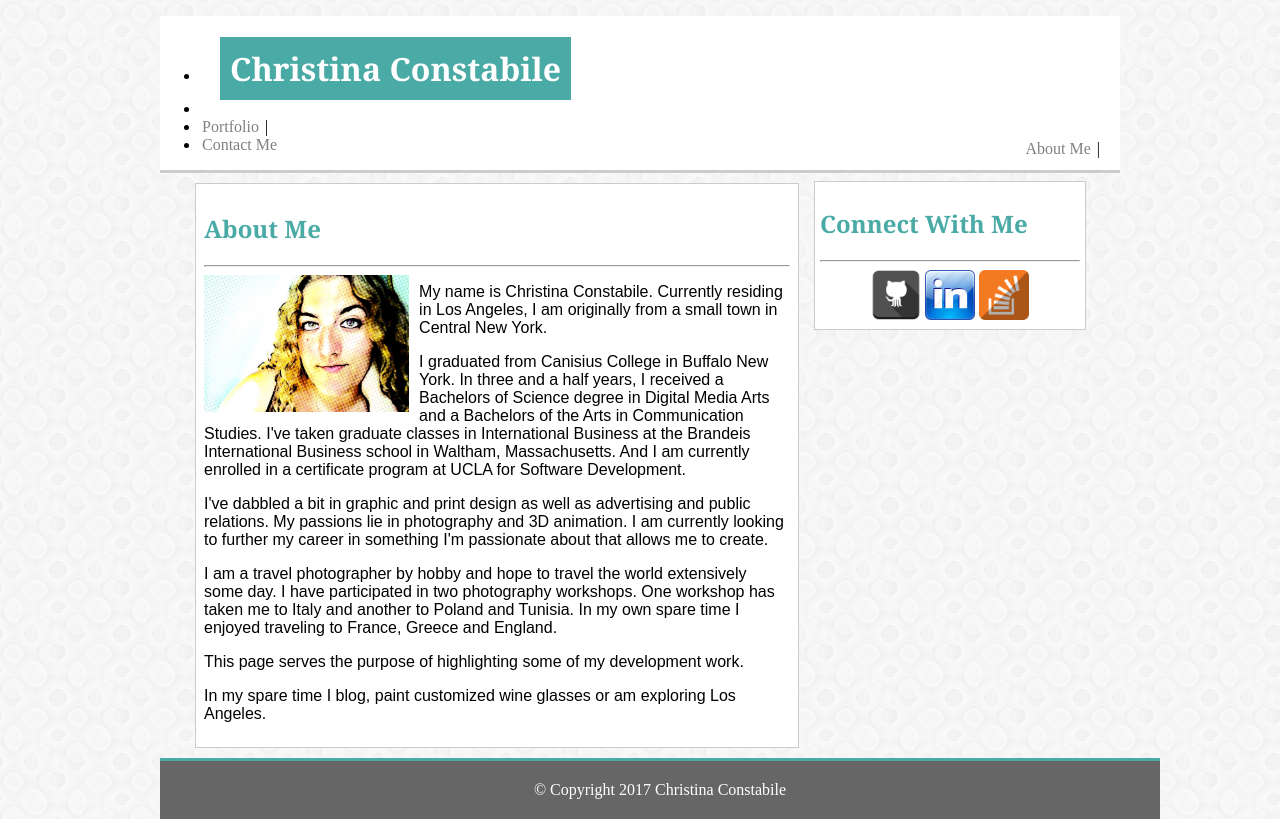
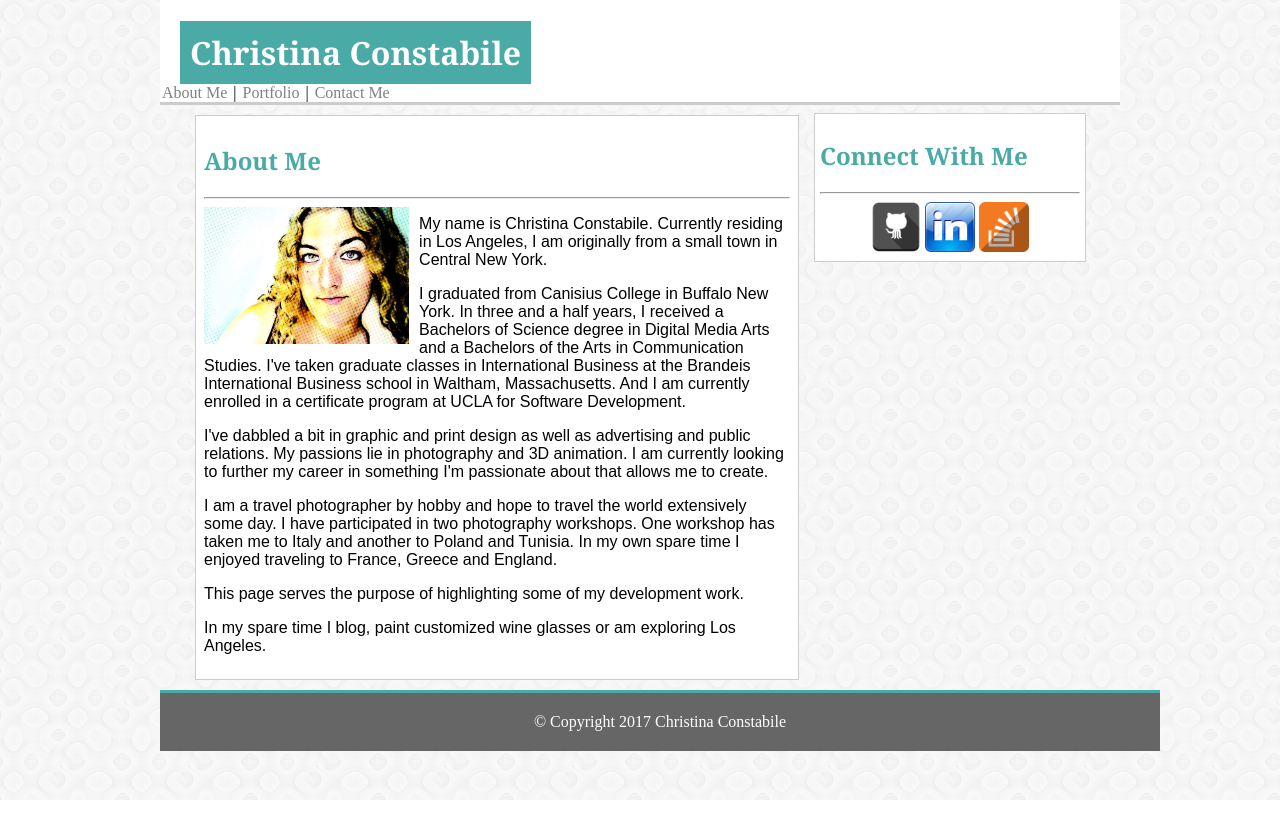
Before and after one commit to cconstabile/Responsive-Portfolio, a plain HTML site: page index.html in a window 1280 px wide. Drawn offline with Linux system fonts and the light colour scheme.

Commit message:
updated code

```diff
--- a/assets/css/style.css
+++ b/assets/css/style.css
@@ -221,9 +221,8 @@ footer {
     height: 50%;
   }
 
-  .home_container {
+  .topnav {
     width: 100%;
-    padding-top: 70px;
   }
 
   .left-container > div {
@@ -241,7 +240,7 @@ footer {
 
 @media only screen and (min-width: 600px) and (max-width: 899px) {
 
-  .home_races_container {
+  .topnav {
     width: 70%;
     position: relative;
     top: 5em;
@@ -264,11 +263,10 @@ footer {
 
   /* Home Page Begin */
 
-  .home_races_container {
+  .topnav {
     width: 80%;
     position: relative;
-    top: 5em;
-    padding: 21px;
+    padding-bottom: 21px;
     min-width: 900px;
   }
 
--- a/index.html
+++ b/index.html
@@ -9,15 +9,16 @@
 <!--This is the navigation bar-->
 
 <body id="centered">
-    <header>
-      <ul>
-  <li class="topnav">  <h1>Christina Constabile</h1></li>
+    <container class="topnav"> <header>
+        <div class="left"> <h1>Christina Constabile</h1></div>
         <!--These are the buttons linking each page-->
-       <li class="topnav"><div class="navbar"> <a class="about" href="index.html">About Me </a> |</li>
-           <li class="topnav"> <a class="portfolio" href="portfolio.html">Portfolio </a> |</li>
-           <li class="topnav"> <a class="contact" href="contact.html">Contact Me</a></div></li>
+        <div class="right"> <a class="about" href="index.html">About Me </a> |
+            <a class="portfolio" href="portfolio.html">Portfolio </a> |
+            <a class="contact" href="contact.html">Contact Me</a></div>
     </header>
+    </container>
     <!--bio-->
+   <container class "left-container">
     <div class="bio">
         <h2> About Me </h2>
         <hr>
@@ -33,7 +34,9 @@
         <p>
             In my spare time I blog, paint customized wine glasses or am exploring Los Angeles. </p>
     </div>
+    <container>
     <!--side bar for social media-->
+    <container class="right-container">
     <div class="sidebar">
         <h2>Connect With Me</h2>
         <hr>
@@ -48,6 +51,7 @@
         <a href="http://stackoverflow.com/users/7314247/christina-constabile" target="_blank">
             <img class="stackoverflow" src="assets/images/overflow-128.png" alt="StackOverflow"></a>
     </div>
+    </container>
     <footer> &copy; Copyright 2017 Christina Constabile </footer>
 </body>
 
```
Also changed, not shown: contact.html (+9 -3 lines), portfolio.html (+9 -4 lines).
